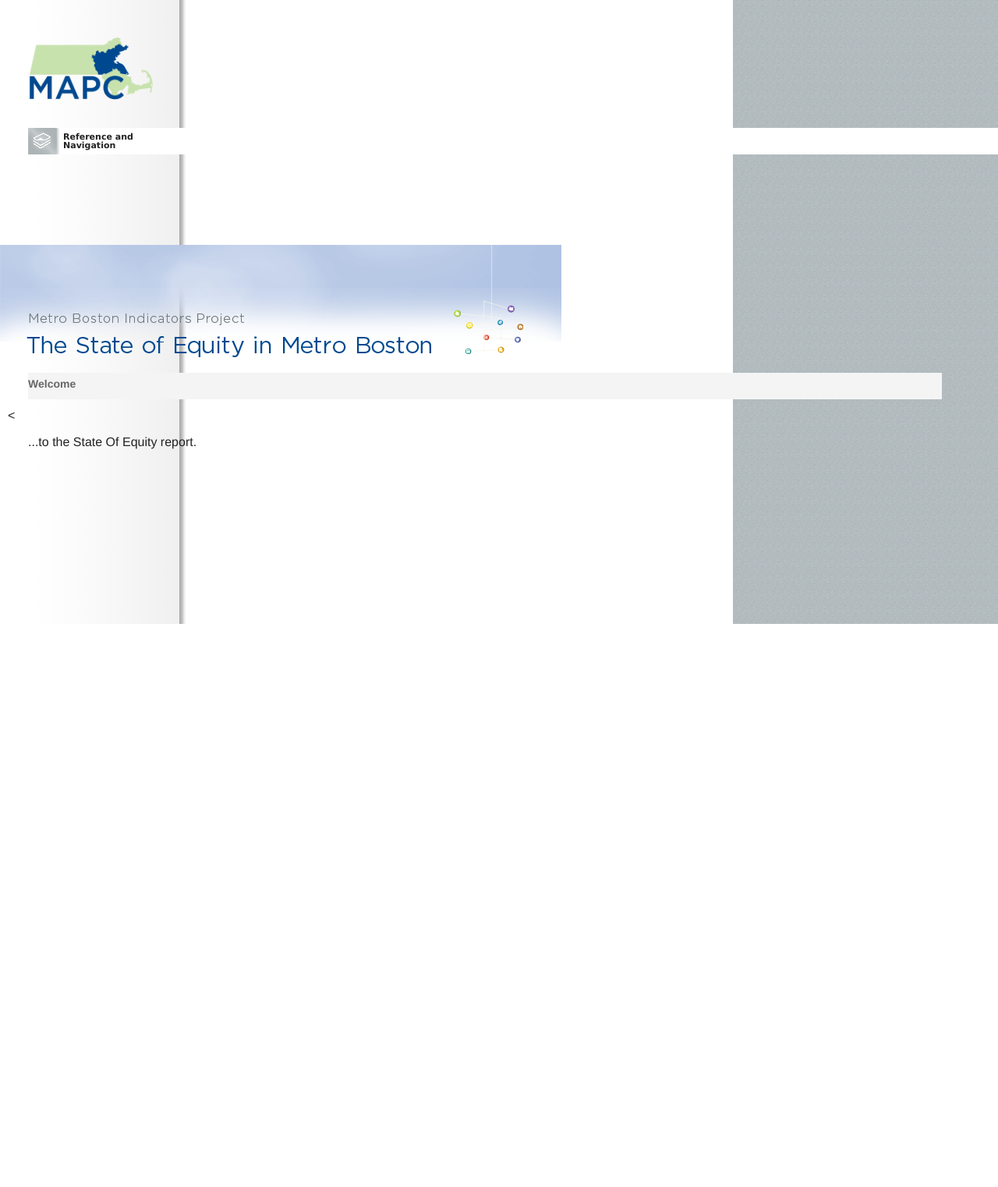
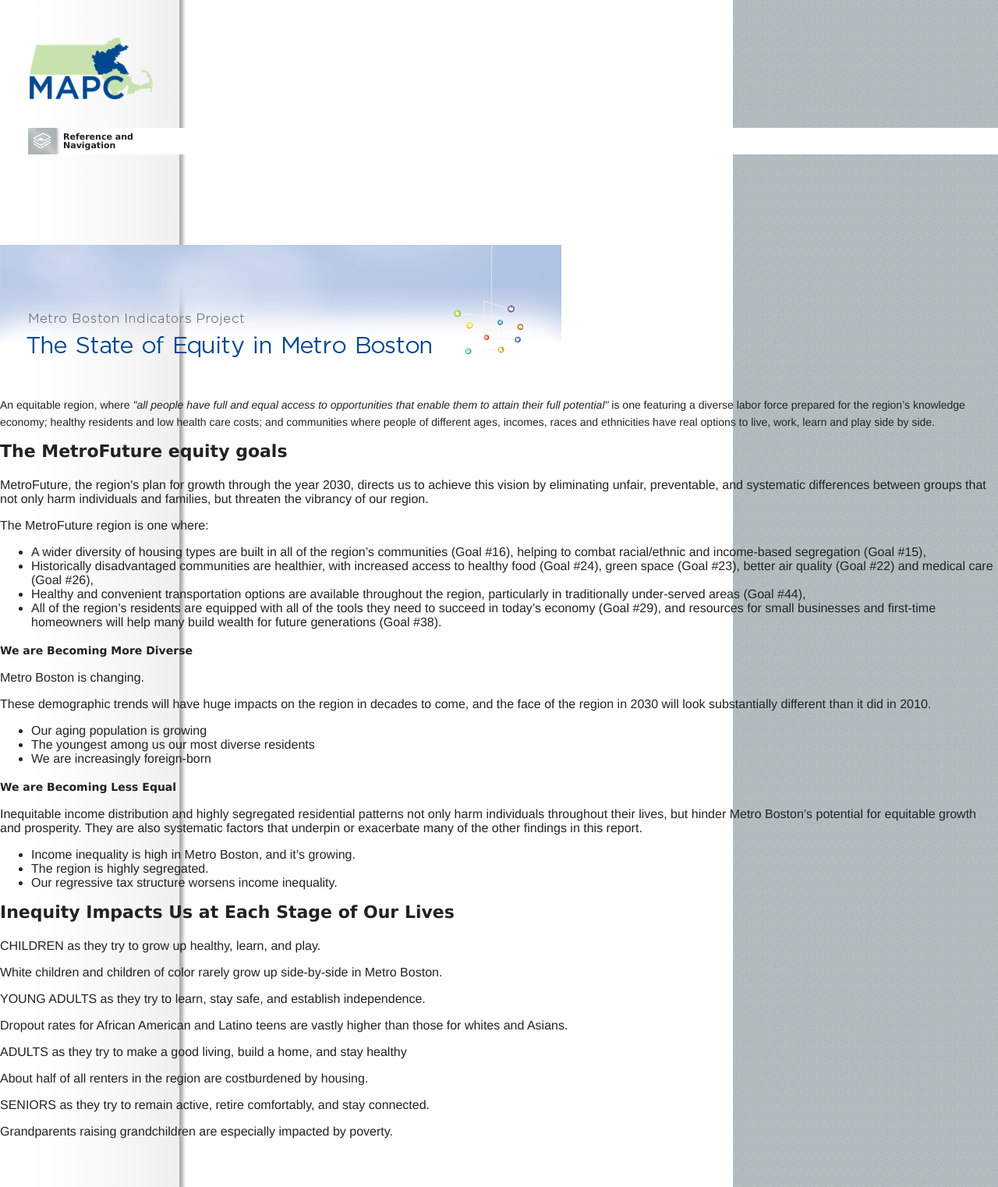
Before and after one commit to MAPC/soe, a Django app: template templates/indicators/index.html in a window 1280 px wide. Shown: the whole page at 78% size. Before the commit the page ends 800 px from the top, so only its background shows below. Run offline with Django 3.2, Linux system fonts and the light colour scheme; the template is opened without the code that fills it, so the values that code supplies are empty; some libraries are stand-ins or nearby versions; some web fonts are replaced.

Commit message:
first stab at index page and css-grid-structure refactoring.

```diff
--- a/media/css/main.css
+++ b/media/css/main.css
@@ -248,12 +248,8 @@ div.notice p {
 	margin-bottom: 4px;
 }
 
-#title, #textcol, #nocol {
-	padding-left: 36px;
-}
-
-#nocol p, #nocol div {
-	padding-right: 72px;
+#title, #textcol {
+	padding-left: 40px;
 }
 
 #nocol {
@@ -324,6 +320,12 @@ h4.reference {
 	margin-bottom: 0px;
 }
 
+p.index.quote {
+	padding-top: 30px;
+	line-height: 22px;
+	font-size: 14px;
+}
+
 /* override jquery lightbox */
 
 #lightbox-image-details-caption {
--- a/templates/base.html
+++ b/templates/base.html
@@ -109,7 +109,7 @@
 
 				</div>
 
-				<<div class="span-18 last" id="nocol">
+				<div class="prepend-1 span-16 showgrid last" id="nocol">
 
 				{% block nocol %}{% endblock %}
 
--- a/templates/indicators/index.html
+++ b/templates/indicators/index.html
@@ -1,11 +1,5 @@
 {% extends "base.html" %}
 {% load i18n %}
-
-{% block indicator_title %}
-
-	<h2 class="general">Welcome</h2>
-
-{% endblock %}
 
 {% block menu %}
 
@@ -13,14 +7,80 @@
 
 <h4 class="{{ topicarea.slug }}"><a href="{{ base_url }}{{ topicarea.slug }}" title="{{ topicarea.title }}">{{ topicarea.title }}</a></h4>
 
-</ul>
-
 {% endfor %}
 
 {% endblock %}
 
-{% block textcol %}
+{% block nocol %}
 
-	<p>...to the State Of Equity report.</p>
+	<p class="index quote prepend-1 span-13 last">An equitable region, where <em>"all people have full and equal access to opportunities that enable them to attain their full potential"</em>
+		is one featuring a diverse labor force prepared for the region’s knowledge economy; healthy residents and low health care costs;
+		and communities where people of different ages, incomes, races and ethnicities have real options to live, work, learn and play side by side.</p>
+
+	<h3 class="span-16 last">The MetroFuture equity goals</h3>
+
+	<p class="span-16 last">
+		MetroFuture, the region's plan for growth through the year 2030, directs us to achieve this vision by eliminating unfair, preventable, and
+		systematic differences between groups that not only harm individuals and families, but threaten the vibrancy of our region.
+	</p>
+
+	<p class="span-16 last">The MetroFuture region is one where:</p>
+
+	<ul class="prepend-1 span-14 last">
+		<li>A wider diversity of housing types are built in all of the region’s communities (Goal #16),
+			helping to combat racial/ethnic and income-based segregation (Goal #15),</li>
+		<li>Historically disadvantaged communities are healthier, with increased access to healthy food (Goal #24),
+			green space (Goal #23), better air quality (Goal #22) and medical care (Goal #26),</li>
+		<li>Healthy and convenient transportation options are available throughout the region, particularly in traditionally
+			under-served areas (Goal #44),</li>
+		<li>All of the region’s residents are equipped with all of the tools they need to succeed in today’s economy (Goal #29),
+			and resources for small businesses and first-time homeowners will help many build wealth for future generations (Goal #38).</li>
+	</ul>
+
+	<div class="span-8">
+		<h4>We are Becoming More Diverse</h4>
+
+		<p>Metro Boston is changing.</p>
+
+		<p>These demographic trends will have huge impacts on the region in decades to come, and the face of the region in 2030 will look substantially different than it did in 2010.<p>
+
+		<ul>
+			<li>Our aging population is growing</li>
+			<li>The youngest among us our most diverse residents</li>
+			<li>We are increasingly foreign-born</li>
+		</ul>
+	</div>
+
+	<div class="span-8 last">
+		<h4>We are Becoming Less Equal</h4>
+		<p>Inequitable income distribution and highly segregated residential patterns not only harm individuals throughout their lives,
+			but hinder Metro Boston’s potential for equitable growth and prosperity. They are also systematic factors that underpin or
+			exacerbate many of the other findings in this report.</p>
+		<ul>
+			<li>Income inequality is high in Metro Boston, and it’s growing.</li>
+			<li>The region is highly segregated.</li>
+			<li>Our regressive tax structure worsens income inequality.</li>
+		</ul>
+	</div>
+
+	<h3 class="span-16 last">Inequity Impacts Us at Each Stage of Our Lives</h3>
+
+	<div class="span-4">
+		CHILDREN as they try to grow up healthy, learn, and play.
+
+		<p>White children and children of color rarely grow up side-by-side in Metro Boston.</p>
+	</div>
+	<div class="span-4">
+		YOUNG ADULTS as they try to learn, stay safe, and establish independence.
+		<p>Dropout rates for African American and Latino teens are vastly higher than those for whites and Asians.</p>
+	</div>
+	<div class="span-4">
+		ADULTS as they try to make a good living, build a home, and stay healthy
+		<p>About half of all renters in the region are costburdened by housing.</p>
+	</div>
+	<div class="span-4 last">
+		SENIORS as they try to remain active, retire comfortably, and stay connected.
+		<p>Grandparents raising grandchildren are especially impacted by poverty.</p>
+	</div>
 
 {% endblock %}
```
